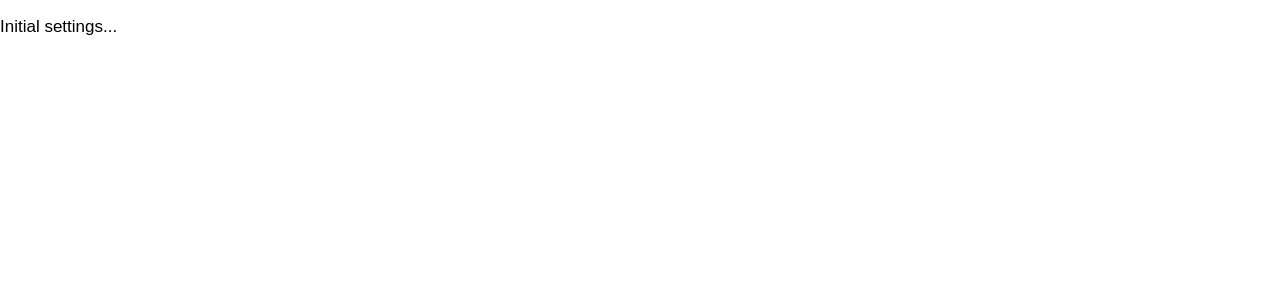
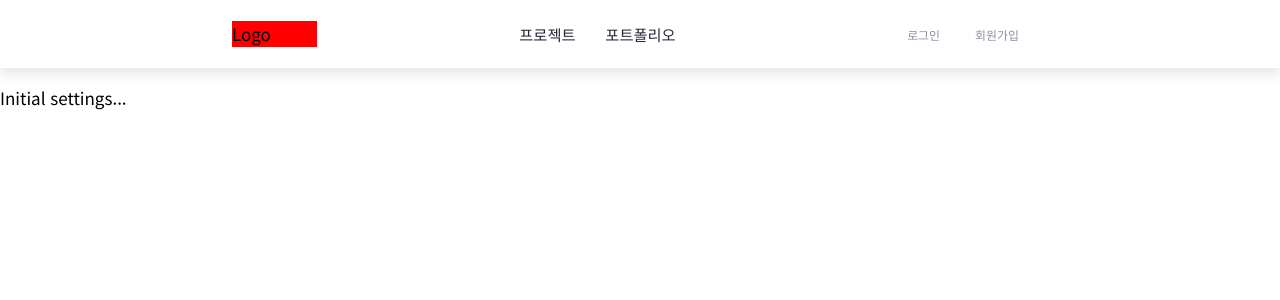
Before and after one commit to produce1886/pick-me-up, a Next.js app: page / in a window 1280 px wide. Shown: the top 300 px of the page. Built offline with nearby package versions, Linux system fonts and the light colour scheme.

Commit message:
Create global navigation bar

```diff
--- a/pages/_app.js
+++ b/pages/_app.js
@@ -5,8 +5,6 @@ import Router from "next/router";
 import styled, { createGlobalStyle } from "styled-components";
 
 const GlobalStyle = createGlobalStyle`
-<link href="https://fonts.googleapis.com/css2?family=Noto+Sans+KR:wght@400;500;700&display=swap" rel="stylesheet">
-
 @media (max-width: 252px) {
   html {
     font-size: 7px;
@@ -97,6 +95,10 @@ export default class PickMeup extends App {
         <Head>
           <title>픽미업, Pick me up</title>
           <link rel="shortcut icon" href="favicon.ico"></link>
+          <link
+            href="https://fonts.googleapis.com/css2?family=Noto+Sans+KR:wght@400;500;700&display=swap"
+            rel="stylesheet"
+          ></link>
         </Head>
         <Wrapper>
           <Component {...pageProps} />
--- a/pages/index.js
+++ b/pages/index.js
@@ -1,5 +1,11 @@
 import Head from "next/head";
+import Gnb from "../src/components/organisms/gnb";
 
 export default function Home() {
-  return <p>Initial settings...</p>;
+  return (
+    <>
+      <Gnb></Gnb>
+      <p>Initial settings...</p>
+    </>
+  );
 }
--- /dev/null
+++ b/pages/portfolio.js
@@ -0,0 +1,3 @@
+export default function Portfolio() {
+  return <></>;
+}
--- /dev/null
+++ b/pages/project.js
@@ -0,0 +1,3 @@
+export default function Project() {
+  return <></>;
+}
--- /dev/null
+++ b/src/components/atoms/Gnb.js
@@ -0,0 +1,12 @@
+import styled from "styled-components";
+
+export default styled.div`
+  width: 100%;
+  height: 4rem;
+  box-shadow: 0 6px 12px 0 rgba(0, 0, 0, 0.1);
+  background-color: #ffffff;
+  align-items: center;
+  justify-content: center;
+  display: flex;
+  flex-direction: row;
+`;
--- /dev/null
+++ b/src/components/atoms/Text.js
@@ -0,0 +1,15 @@
+import styled, { css } from "styled-components";
+
+export default styled.p`
+  ${(props) => css`
+    width: ${props.width};
+    font-weight: ${props.weight};
+    text-align: ${props.align};
+    font-size: ${0.6 + props.level * 0.1}rem;
+    color: ${props.color};
+    margin: 0;
+    padding: 0;
+    text-decoration: ${props.deco};
+    font-family: "Noto Sans KR", sans-serif;
+  `}
+`;
--- /dev/null
+++ b/src/components/molecules/menu/Main.js
@@ -0,0 +1,45 @@
+import styled from "styled-components";
+import Link from "next/link";
+import Text from "../../atoms/Text";
+
+export default function Main() {
+  return (
+    <Wrapper>
+      <Button>
+        <Link href="project">
+          <A>
+            <Text level={3} weight={500} color="#232735">
+              프로젝트
+            </Text>
+          </A>
+        </Link>
+      </Button>
+      <Button>
+        <Link href="portfolio">
+          <A>
+            <Text level={3} weight={500} color="#232735">
+              포트폴리오
+            </Text>
+          </A>
+        </Link>
+      </Button>
+    </Wrapper>
+  );
+}
+
+const Wrapper = styled.div`
+  width: 12rem;
+  height: 1.5rem;
+  justify-content: space-evenly;
+  display: flex;
+  flex-direction: row;
+`;
+
+const Button = styled.button`
+  border: none;
+  background-color: transparent;
+`;
+
+const A = styled.a`
+  text-decoration: none;
+`;
--- /dev/null
+++ b/src/components/molecules/menu/Sub.js
@@ -0,0 +1,45 @@
+import styled from "styled-components";
+import Link from "next/link";
+import Text from "../../atoms/Text";
+
+export default function Sub() {
+  return (
+    <Wrapper>
+      <Button>
+        <Link href="">
+          <A>
+            <Text level={1} weight={500} color="#8b90a0">
+              로그인
+            </Text>
+          </A>
+        </Link>
+      </Button>
+      <Button>
+        <Link href="">
+          <A>
+            <Text level={1} weight={500} color="#8b90a0">
+              회원가입
+            </Text>
+          </A>
+        </Link>
+      </Button>
+    </Wrapper>
+  );
+}
+
+const Wrapper = styled.div`
+  width: 10rem;
+  height: 1.5rem;
+  justify-content: space-evenly;
+  display: flex;
+  flex-direction: row;
+`;
+
+const Button = styled.button`
+  border: none;
+  background-color: transparent;
+`;
+
+const A = styled.a`
+  text-decoration: none;
+`;
--- /dev/null
+++ b/src/components/organisms/Gnb.js
@@ -0,0 +1,30 @@
+import styled from "styled-components";
+import Wrapper from "../atoms/gnb";
+import MainMenu from "../molecules/menu/Main";
+import SubMenu from "../molecules/menu/Sub";
+
+export default function GlobalNavigationBar() {
+  return (
+    <Wrapper>
+      <InnerWrapper>
+        <div
+          style={{ backgroundColor: "#f00", width: "5rem", height: "1.5rem" }}
+        >
+          Logo
+        </div>
+        <MainMenu></MainMenu>
+        <SubMenu></SubMenu>
+      </InnerWrapper>
+    </Wrapper>
+  );
+}
+
+const InnerWrapper = styled.div`
+  max-width: 1200px;
+  width: 48rem;
+  height: 100%;
+  align-items: center;
+  justify-content: space-between;
+  display: flex;
+  flex-direction: row;
+`;
```
